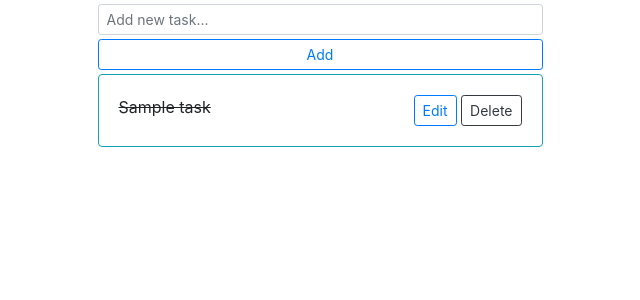
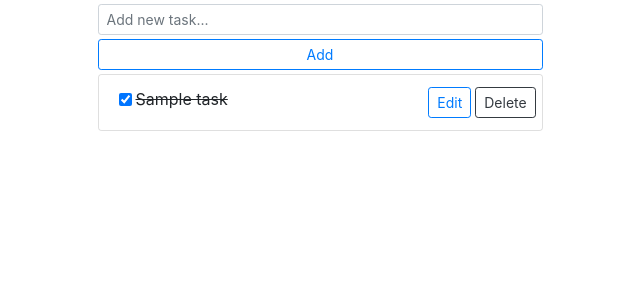
Before and after one commit to emushell/django-todo-app, a Django app: page / in a window 1280 px wide. Shown: the part 56-356 px from the top of the page, without its empty margins (320-960 px from the left). Run offline with Django 3.2, Linux system fonts and the light colour scheme; a user stored in the database is signed in; tables that the repository leaves empty hold one stand-in row (values such as "Sample post"); some libraries are stand-ins or nearby versions.

Commit message:
Updating "done" in task list and submitting the form immediately after the ckeckbox is checked/un-checked.

```diff
--- a/templates/todo/index.html
+++ b/templates/todo/index.html
@@ -12,31 +12,42 @@
                 <input class="btn btn-outline-primary btn-sm btn-block mt-1" type="submit" name="add" value="Add">
             </form>
             {% if tasks %}
+                <div class="card mt-1">
+                    <ul class="list-group list-group-flush">
                         {% for task in tasks %}
-                    <div class="card border-info mt-1">
-                        <div class="card-body">
+                            <li class="list-group-item">
                                 <div class="row">
-                                <div class="col-sm-8">
+                                    <div class="col-sm-9">
+                                        <form id="form-checkbox" class="form-inline" method="post"
+                                              action="{% url 'update_task' task_id=task.id %}">
+                                            {% csrf_token %}
+                                            <input id="task{{ task.id }}" class="form-check-input" type="checkbox"
+                                                   name="done"
+                                                   value="done-update-only"
+                                                   onchange="this.form.submit()"
+                                                   {% if task.done %}checked{% endif %} />
+                                            <input id="hidden-checkbox-task{{ task.id }}" type='hidden'
+                                                   value="done-update-only" name="done">
+                                            <label class="form-check-label" for="task{{ task.id }}">
                                                 {% if task.done == True %}
-                                        <strike>{{ task.title }}</strike>
+                                                    <strike> {{ task.title }}</strike>
                                                 {% else %}
                                                     <span>{{ task.title }}</span>
                                                 {% endif %}
+                                            </label>
+                                        </form>
                                     </div>
-                                <div class="col text-right">
-                                    <button class="btn btn-outline-primary btn-sm"
-                                            onclick='window.location.href ="{% url 'update_task' task_id=task.id %}"'>
-                                        Edit
-                                    </button>
-                                    <button class="btn btn-outline-dark btn-sm"
-                                            onclick='window.location.href ="{% url 'delete_task' task_id=task.id %}"'>
-                                        Delete
-                                    </button>
+                                    <a class="btn btn-outline-primary btn-sm mr-1"
+                                       href="{% url 'update_task' task_id=task.id %}">
+                                        Edit</a>
+                                    <a class="btn btn-outline-dark btn-sm"
+                                       href="{% url 'delete_task' task_id=task.id %}">
+                                        Delete</a>
                                 </div>
+                            </li>
+                        {% endfor %}
+                    </ul>
                 </div>
-                        </div>
-                    </div>
-                {% endfor %}
             {% endif %}
         </div>
     </div>
--- a/todo/urls.py
+++ b/todo/urls.py
@@ -2,13 +2,15 @@ from django.urls import path
 from . import views
 
 urlpatterns = [
-    path('', views.index, name='index'),
-    path('create/', views.create_task, name='create_task'),
-    path('update/<int:task_id>/', views.update_task, name='update_task'),
-    path('delete/<int:task_id>/', views.delete_task, name='delete_task'),
-
     path('register/', views.register_page, name='register'),
     path('login/', views.login_page, name='login'),
     path('logout/', views.logout_user, name='logout'),
+
+    path('', views.index, name='index'),
+
+    path('create-task/', views.create_task, name='create_task'),
+    path('update-task/<int:task_id>/', views.update_task, name='update_task'),
+    path('delete-task/<int:task_id>/', views.delete_task, name='delete_task'),
+
     path('profile/', views.profile, name='profile'),
 ]
--- a/todo/views.py
+++ b/todo/views.py
@@ -12,7 +12,7 @@ from .decorators import unauthenticated_user, allowed_users
 # Create your views here.
 @login_required(login_url='login')
 def index(request):
-    tasks = Task.objects.filter(user_profile__user=request.user)
+    tasks = Task.objects.filter(user_profile__user=request.user).order_by('id')
     form = TaskForm()
 
     context = {'tasks': tasks, 'form': form}
@@ -38,11 +38,17 @@ def update_task(request, task_id):
     form = TaskForm(instance=task)
 
     if request.method == 'POST':
-        form = TaskForm(request.POST, instance=task)
+
+        if request.POST.get('done') == 'done-update-only':
+            task.done = not task.done
+            dummy_form = {'title': task.title, 'done': task.done}
+            form = TaskForm(dummy_form, instance=task)
+        else:
+            form = TaskForm(request.POST, instance=task)
+
         if form.is_valid():
             form.save()
         return redirect('index')
-
     context = {'form': form}
     return render(request, 'todo/update_task.html', context)
 
```
Also changed, not shown: templates/todo/profile.html (+6 -3 lines). Lines whose indentation alone changed are shown as unchanged.
